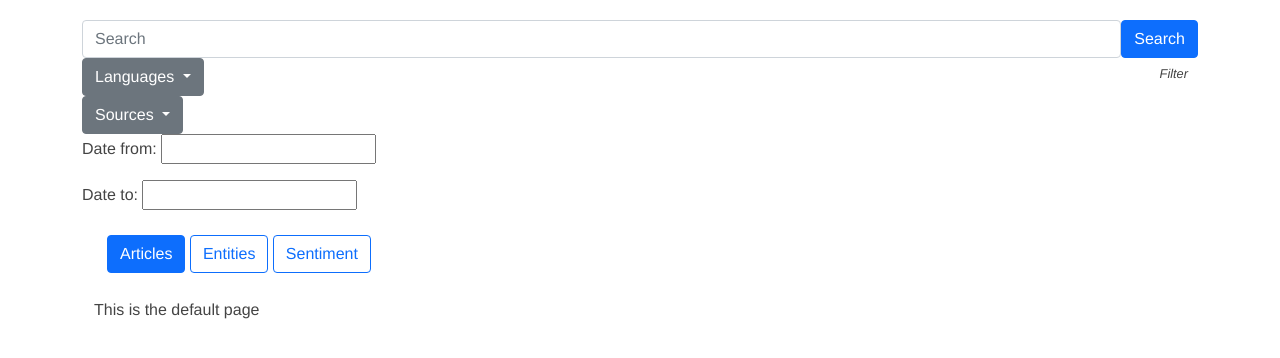
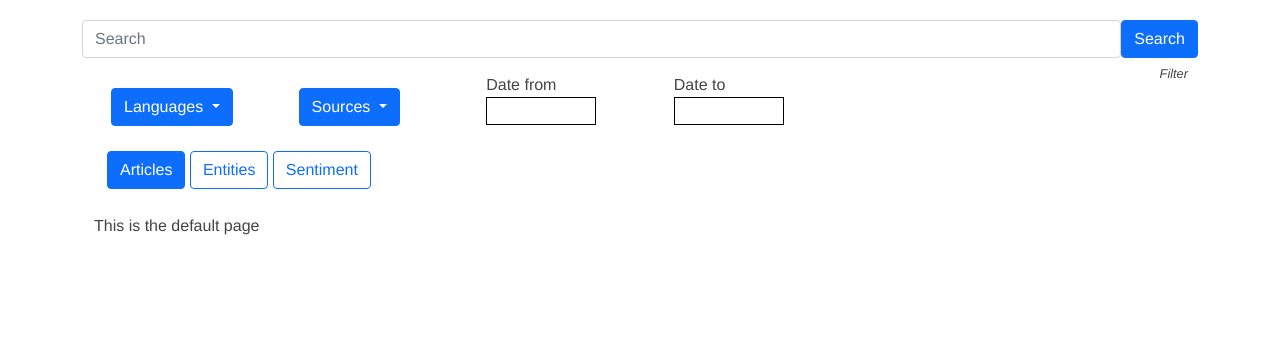
Before and after one commit to Pesinn/DataMining, a Flask app: page / in a window 1280 px wide. Shown: the part 56-414 px from the top of the page. Run offline with Flask 2, Linux system fonts and the light colour scheme; some libraries are stand-ins or nearby versions.

Commit message:
F: Filtering decorated

```diff
--- a/Frontend/static/css/search.css
+++ b/Frontend/static/css/search.css
@@ -7,9 +7,27 @@
   margin-top: 6px;
   font-style: italic;
   font-size: 0.8em;
+  margin-right: 10px;
 }
 
-.Search-filer li {
-  display: inline-block;
-  margin-right: 10px;
+.Search-filtering {
+  margin-top: 15px;
 }
+
+.Search-filtering-datepicker-button {
+  margin-top: 15px;
+}
+
+.Search-filtering-container {
+  margin-left: 5px;
+  margin-right: 5px;
+}
+
+.Search-filtering-datepicker-text {
+  margin-bottom: 0px;
+}
+
+.Search-filtering-datepicker-input {
+  border: solid 1px;
+  width: 110px;
+}
--- a/Frontend/templates/search.html
+++ b/Frontend/templates/search.html
@@ -6,13 +6,18 @@
   <button type="submit" class="btn btn-primary">Search</button>
 </form>
 
-<ul class="Search-filer">
-  <li>Filter</li>
-</ul>
+<div class="Search-filer">
+  <p onclick="triggerFilter()">Filter</p>
+</div>
 
-<div class="Search-filtering">
-  <div class="dropdown">
-    <button class="btn btn-secondary dropdown-toggle" type="button" id="dropdownMenuButton1" data-bs-toggle="dropdown" aria-expanded="false">
+<div id="Search-filtering" class="Search-filtering">
+
+  <div class="container">
+    <div class="row">
+      <div class="col-sm-3 col-md-2 Search-filtering-container">
+
+        <div class="dropdown Search-filtering-datepicker-button">
+          <button class="btn btn-primary dropdown-toggle" type="button" id="dropdownMenuButton1" data-bs-toggle="dropdown" aria-expanded="false">
             Languages
           </button>
           <ul class="dropdown-menu" aria-labelledby="dropdownMenuButton1">
@@ -31,8 +36,11 @@
           </ul>
         </div>
 
-  <div class="dropdown">
-    <button class="btn btn-secondary dropdown-toggle" type="button" id="dropdownMenuButton1" data-bs-toggle="dropdown" aria-expanded="false">
+      </div>
+      <div class="col-sm-3 col-md-2 Search-filtering-container">
+
+        <div class="dropdown Search-filtering-datepicker-button">
+          <button class="btn btn-primary dropdown-toggle" type="button" id="dropdownMenuButton1" data-bs-toggle="dropdown" aria-expanded="false">
             Sources
           </button>
           <ul class="dropdown-menu" aria-labelledby="dropdownMenuButton1">
@@ -51,8 +59,17 @@
           </ul>
         </div>
 
-  <p>Date from: <input type="text" id="datepicker_date_from"></p>
-  <p>Date to: <input type="text" id="datepicker_date_to"></p>
+      </div>
+      <div class="col-sm-3 col-md-2 Search-filtering-container">
+        <p class="Search-filtering-datepicker-text">Date from</p>
+        <input class="Search-filtering-datepicker-input" type="text" id="datepicker_date_from">
+      </div>
+      <div class="col-sm-3 col-md-2 Search-filtering-container">
+        <p class="Search-filtering-datepicker-text">Date to</p>
+        <input class="Search-filtering-datepicker-input"type="text" id="datepicker_date_to">
+      </div>
+    </div>
+  </div>
 
 </div>
 
@@ -87,15 +104,17 @@ $(document).ready(function () {
     dateFormat: "yy-mm-dd"
   });
 
-
   $( "#datepicker_date_from" ).datepicker( "setDate", JSON.parse('{{ filter.date_from | tojson}}') );
   $( "#datepicker_date_to" ).datepicker( "setDate", JSON.parse('{{ filter.date_to | tojson}}') );
+});
 
-});
+
+_searchFilteringID = "#Search-filtering";
+
+//setInvisible(_searchFilteringID);
 
 // Assign search input values from the URL
 document.getElementById("main-search-input").value = getQueryParameter("search");
-
 
 _sources = {};
 _lang = {};
@@ -310,6 +329,14 @@ function buttonOnClickHandler() {
   }
 }
 
+function triggerFilter() {
+  if(isVisible(_searchFilteringID)) {
+    setInvisible_slow(_searchFilteringID);
+  } else {
+    setVisible_slow(_searchFilteringID);
+  }
+}
+
 function mySubmitFunction(e) {
   e.preventDefault();
   redirectURL(e.path[5].pathname, null);
@@ -359,6 +386,23 @@ function arrangeLanguages() {
   });
 }
 
+function setVisible_slow(elementId) {
+  $(elementId).show( "slow", function() {
+  });
+}
+
+function setInvisible(elementId) {
+  $(elementId).hide();
+}
+
+function setInvisible_slow(elementId) {
+  $(elementId).hide( "slow", function() {
+  });
+}
+
+function isVisible(elementId) {
+  return $(elementId).is(":visible")
+}
 
 </script>
 
```
Lines whose indentation alone changed are shown as unchanged.
